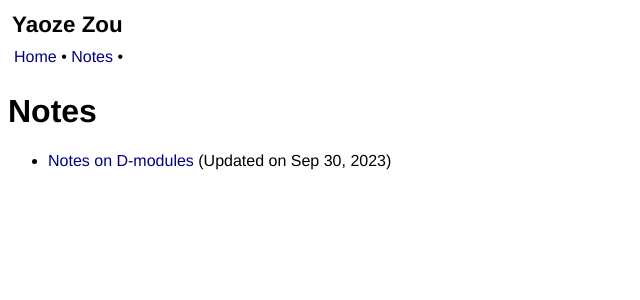
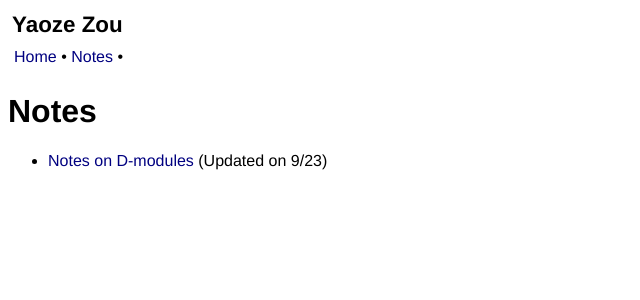
Before and after one commit to yzzou/yzzou.github.io, a Jekyll site: the page built from notes.md, in a window 1280 px wide. Shown: the top 300 px of the page, without its empty margins (0-640 px from the left). Built offline with Jekyll 4.4.1, drawn with Linux system fonts in a browser that asks for light colours.

Commit message:
change dates

```diff
--- a/notes.md
+++ b/notes.md
@@ -5,4 +5,4 @@ title: Notes
 
 # {{ page.title }}
 
-- [Notes on D-modules](https://yzzou.github.io/notes/notes_dmodules.pdf) (Updated on Sep 30, 2023)
+- [Notes on D-modules](https://yzzou.github.io/notes/notes_dmodules.pdf) (Updated on 9/23)
```
